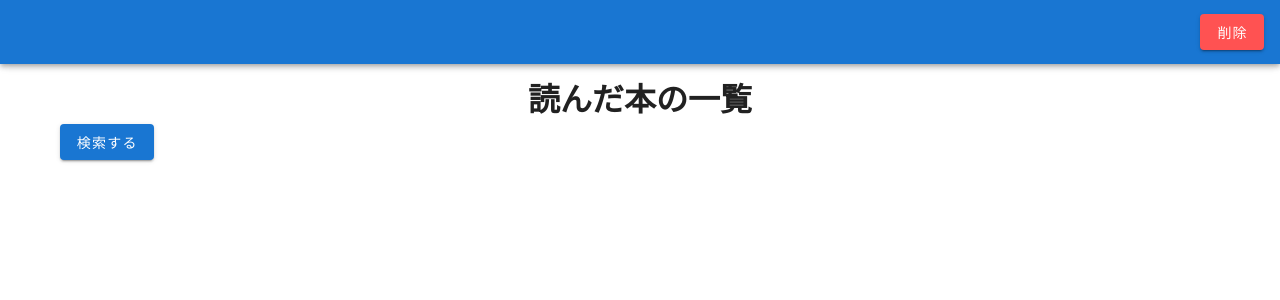
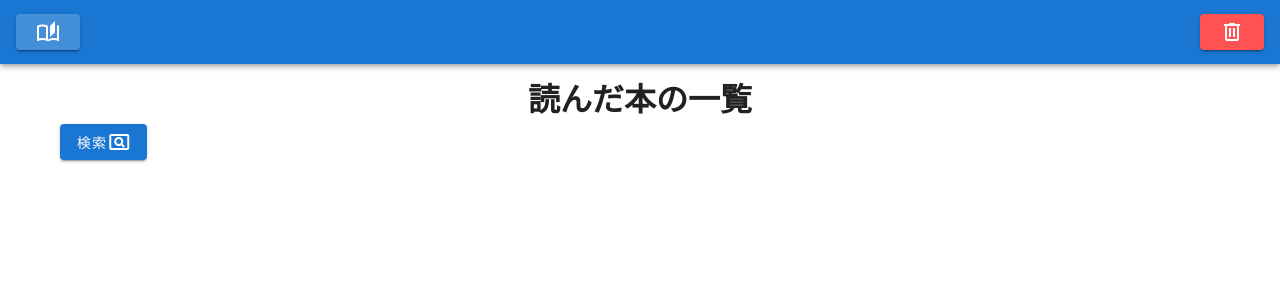
Before and after one commit to tomosuke-art/VueBook, a Vue app in the folder bookapp/: page / in a window 1280 px wide. Shown: the top 300 px of the page. Built offline with nearby package versions, Linux system fonts and the light colour scheme.

Commit message:
iconの追加

```diff
--- a/bookapp/src/global/Footer.vue
+++ b/bookapp/src/global/Footer.vue
@@ -1,5 +1,10 @@
 <template>
-  <div></div>
+  <v-app-var
+  app
+  color="primary"
+  dark>
+
+  </v-app-var>
 </template>
 
 <script>
--- a/bookapp/src/global/Header.vue
+++ b/bookapp/src/global/Header.vue
@@ -4,13 +4,15 @@
       app
       color="primary"
       dark
-     >
+     ><v-btn color="primary" to="/">
+      <v-icon>mdi-book-open-page-variant-outline</v-icon>
+     </v-btn>
       <v-spacer></v-spacer>
       <!-- 一括削除ボタン -->
       <v-btn
       color="error"
       @click="deleteLocalStorage">
-      削除
+       <v-icon>mdi-trash-can-outline</v-icon>
       </v-btn>
     </v-app-bar>
   </div>
--- a/bookapp/src/pages/BookIndex.vue
+++ b/bookapp/src/pages/BookIndex.vue
@@ -2,7 +2,9 @@
   <div><h1 style="text-align:center">読んだ本の一覧</h1>
     <v-row>
       <v-col cols="6">
-        <v-btn color="primary" to="/search">検索する</v-btn>
+        <v-btn color="primary" to="/search">
+          検索<v-icon>mdi-card-search-outline</v-icon>
+        </v-btn>
       </v-col>
     </v-row>
     <v-row>
--- a/bookapp/src/pages/BookSearch.vue
+++ b/bookapp/src/pages/BookSearch.vue
@@ -13,7 +13,7 @@
         <v-btn
         color="primary"
         @click="search(keyword)">
-        検索する
+        検索<v-icon>mdi-card-search-outline</v-icon>
         </v-btn>
       </v-col>
       <v-col cols="3">
```
Also changed, not shown: 2 other files (tests, documents, lock files or other folders).
